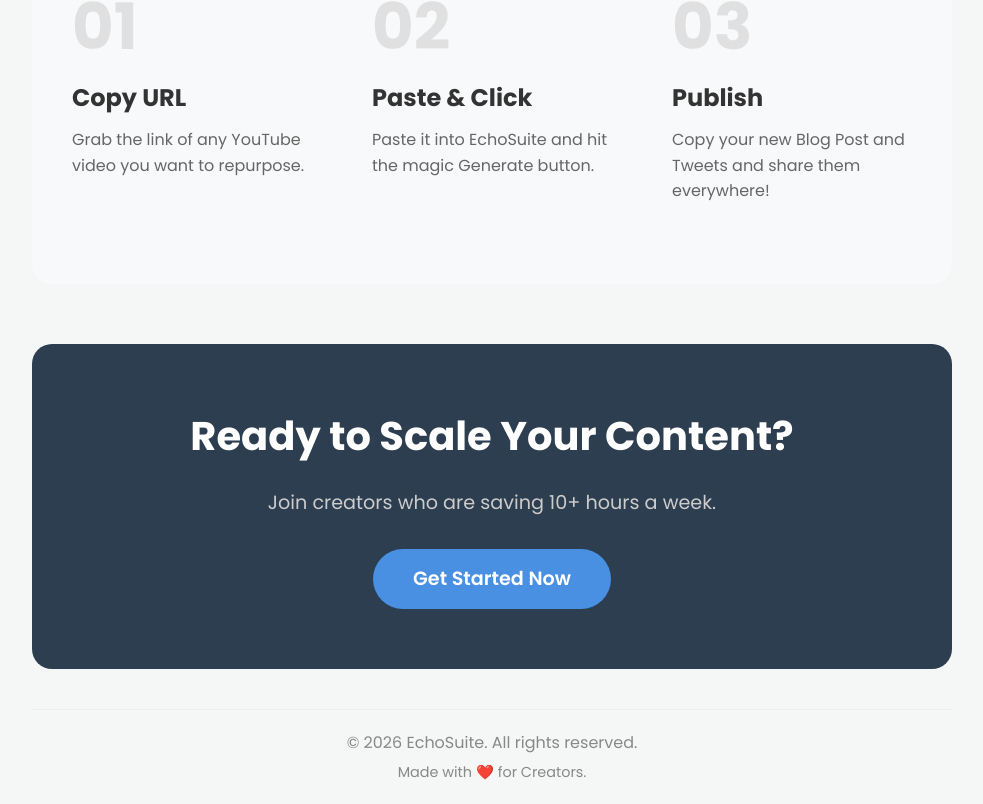
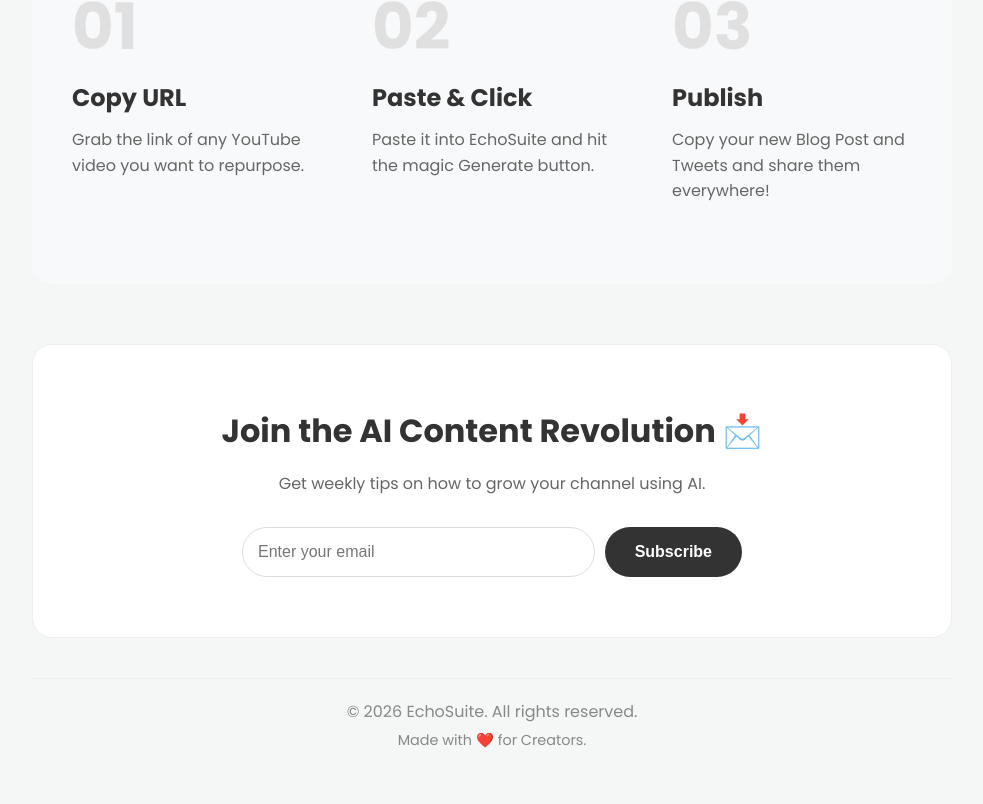
Before and after one commit to digitaltoolshub29/echosuite, a React (Vite) app in the folder frontend/: page / in a window 1280 px wide. Shown: the part 1553-2357 px from the top of the page, without its empty margins (148-1131 px from the left). After the commit the page ends 2325 px from the top, so only its background shows below. Built offline with nearby package versions, Linux system fonts and the light colour scheme.

Commit message:
Add Newsletter Section

```diff
--- a/frontend/src/pages/Home.jsx
+++ b/frontend/src/pages/Home.jsx
@@ -1,5 +1,5 @@
 import { Link } from 'react-router-dom'
-import { FaYoutube, FaPenNib, FaTwitter, FaArrowRight, FaCheckCircle } from 'react-icons/fa'
+import { FaYoutube, FaPenNib, FaTwitter, FaArrowRight } from 'react-icons/fa'
 
 function Home() {
   return (
@@ -40,42 +40,47 @@
         </div>
       </section>
 
-      {/* How It Works Section (New!) */}
+      {/* How It Works Section */}
       <section style={{ padding: '60px 20px', backgroundColor: '#f8f9fa', borderRadius: '20px', marginBottom: '60px', textAlign: 'center' }}>
         <h2 style={{ fontSize: '2.5rem', marginBottom: '40px', color: '#333' }}>How It Works ⚙️</h2>
         <div style={{ display: 'flex', justifyContent: 'space-around', flexWrap: 'wrap', gap: '20px', textAlign: 'left' }}>
-
           <div style={{ flex: '1', minWidth: '250px', padding: '20px' }}>
             <h1 style={{ fontSize: '4rem', color: '#e0e0e0', margin: '0' }}>01</h1>
             <h3 style={{ fontSize: '1.5rem', marginBottom: '10px' }}>Copy URL</h3>
             <p style={{ color: '#666' }}>Grab the link of any YouTube video you want to repurpose.</p>
           </div>
-
           <div style={{ flex: '1', minWidth: '250px', padding: '20px' }}>
             <h1 style={{ fontSize: '4rem', color: '#e0e0e0', margin: '0' }}>02</h1>
             <h3 style={{ fontSize: '1.5rem', marginBottom: '10px' }}>Paste & Click</h3>
             <p style={{ color: '#666' }}>Paste it into EchoSuite and hit the magic Generate button.</p>
           </div>
-
           <div style={{ flex: '1', minWidth: '250px', padding: '20px' }}>
             <h1 style={{ fontSize: '4rem', color: '#e0e0e0', margin: '0' }}>03</h1>
             <h3 style={{ fontSize: '1.5rem', marginBottom: '10px' }}>Publish</h3>
             <p style={{ color: '#666' }}>Copy your new Blog Post and Tweets and share them everywhere!</p>
           </div>
-
         </div>
       </section>
 
-      {/* CTA Section (New!) */}
-      <section style={{ textAlign: 'center', padding: '60px 20px', backgroundColor: '#2c3e50', borderRadius: '20px', color: '#fff', marginBottom: '40px' }}>
-        <h2 style={{ fontSize: '2.5rem', marginBottom: '20px' }}>Ready to Scale Your Content?</h2>
-        <p style={{ fontSize: '1.2rem', marginBottom: '30px', color: '#ccc' }}>Join creators who are saving 10+ hours a week.</p>
-        <Link to='/register' className='btn' style={{ backgroundColor: '#4a90e2', border: 'none', padding: '15px 40px', fontSize: '1.2rem', borderRadius: '50px', color: '#fff' }}>
-          Get Started Now
-        </Link>
+      {/* Newsletter Section (New!) */}
+      <section style={{ textAlign: 'center', padding: '60px 20px', backgroundColor: '#fff', borderRadius: '20px', marginBottom: '40px', border: '1px solid #eee' }}>
+        <h3 style={{ fontSize: '2rem', marginBottom: '15px', color: '#333' }}>Join the AI Content Revolution 📩</h3>
+        <p style={{ color: '#666', marginBottom: '30px' }}>Get weekly tips on how to grow your channel using AI.</p>
+
+        <form style={{ display: 'flex', justifyContent: 'center', gap: '10px', maxWidth: '500px', margin: '0 auto' }} onSubmit={(e) => { e.preventDefault(); alert('Thanks for subscribing! (Demo)'); }}>
+          <input
+            type="email"
+            placeholder="Enter your email"
+            style={{ padding: '15px', borderRadius: '50px', border: '1px solid #ddd', flex: '1', fontSize: '1rem' }}
+            required
+          />
+          <button type="submit" className='btn' style={{ borderRadius: '50px', padding: '15px 30px', backgroundColor: '#333', border: 'none', color: '#fff' }}>
+            Subscribe
+          </button>
+        </form>
       </section>
 
-      {/* Simple Footer (New!) */}
+      {/* Simple Footer */}
       <footer style={{ textAlign: 'center', padding: '20px', color: '#888', borderTop: '1px solid #eee', marginTop: '40px' }}>
         <p>&copy; 2026 EchoSuite. All rights reserved.</p>
         <p style={{ fontSize: '0.9rem', marginTop: '5px' }}>Made with ❤️ for Creators.</p>
```
